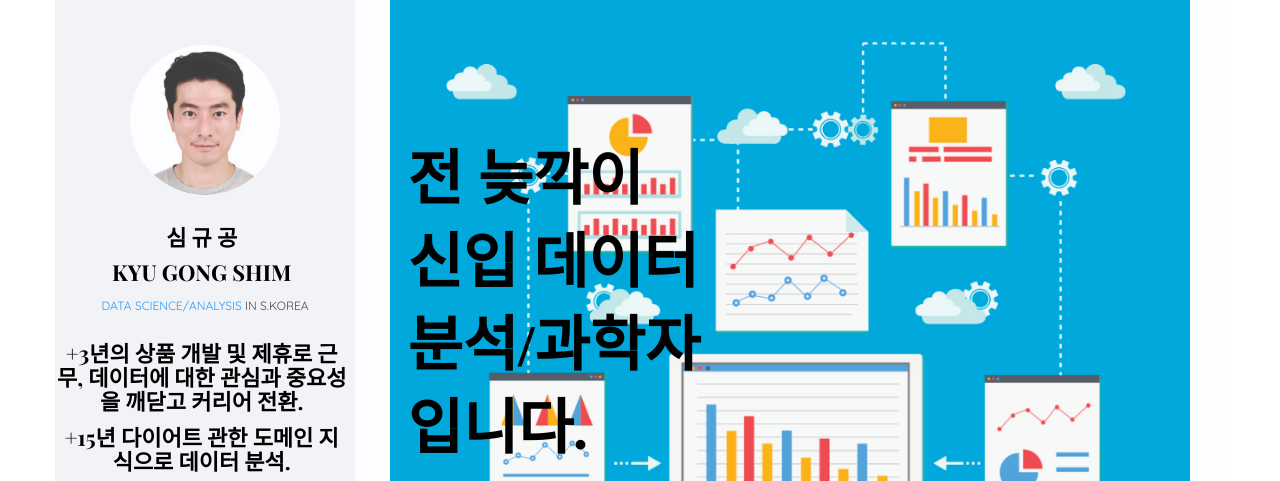
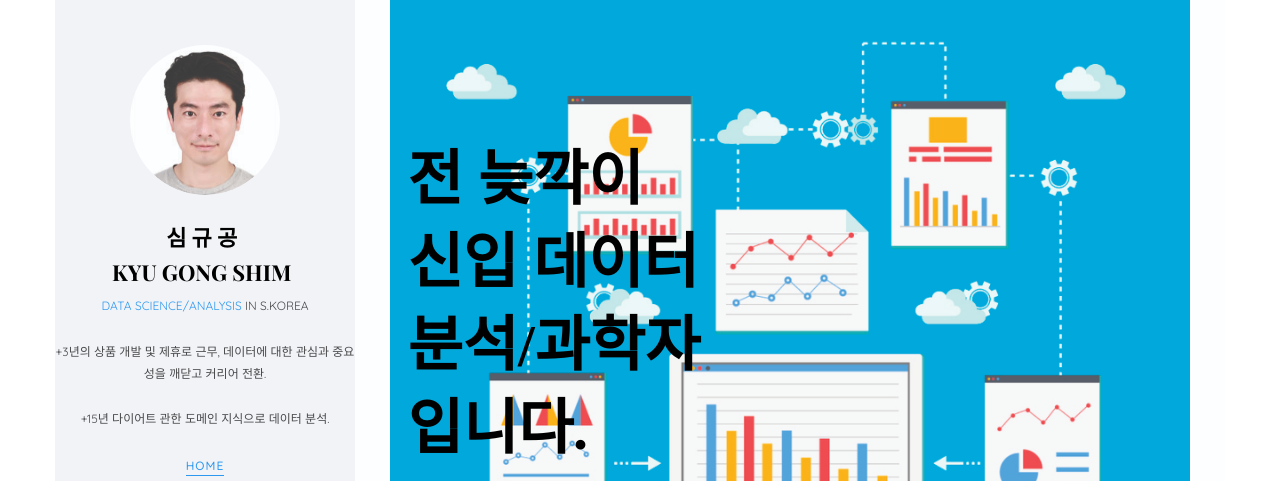
Before and after one commit to kyugshim/kyugshim.github.io, a plain HTML site: page index.html in a window 1280 px wide. Shown: the top 481 px of the page. Drawn offline with nearby package versions, Linux system fonts and the light colour scheme; files whose address does not match are found by name; a web font is replaced by a local one.

Commit message:
Update index.html

```diff
--- a/index.html
+++ b/index.html
@@ -51,8 +51,8 @@
 				<h1 id="colorlib-logo"><a href="index.html">심 규 공</a></h1>
 				<h2 id="colorlib-logo"><a href="index.html">KYU GONG SHIM</a></h2>
 				<span class="position"><a href="#">Data Science/Analysis</a> in S.Korea</span>
-				<h3 id="colorlib-logo"><a href="index.html">+3년의 상품 개발 및 제휴로 근무, 데이터에 대한 관심과 중요성을 깨닫고 커리어 전환.</a></h3>
-				<h3 id="colorlib-logo"><a href="index.html">+15년 다이어트 관한 도메인 지식으로 데이터 분석.</a></h3>
+				<span class="position">+3년의 상품 개발 및 제휴로 근무, 데이터에 대한 관심과 중요성을 깨닫고 커리어 전환.</span>
+				<span class="position">+15년 다이어트 관한 도메인 지식으로 데이터 분석.</span>
 
 			</div>
 			<nav id="colorlib-main-menu" role="navigation" class="navbar">
```
